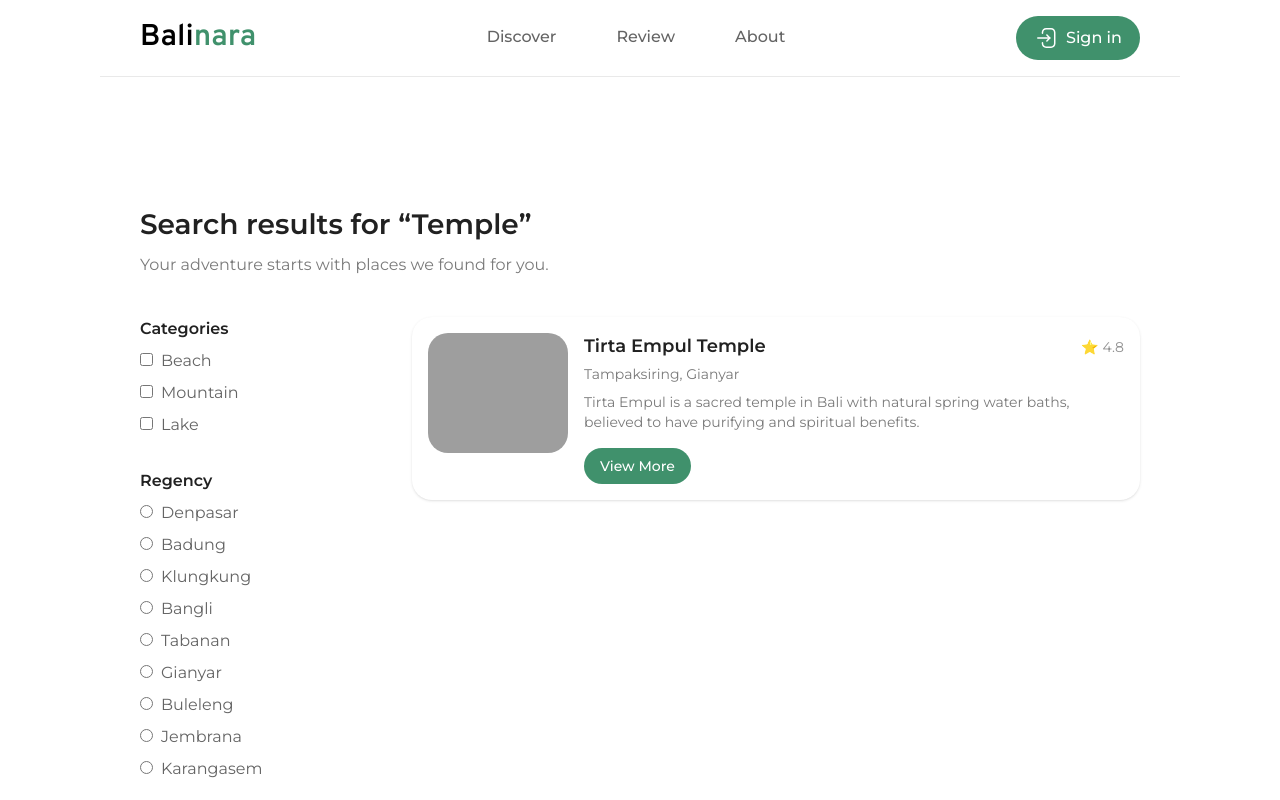
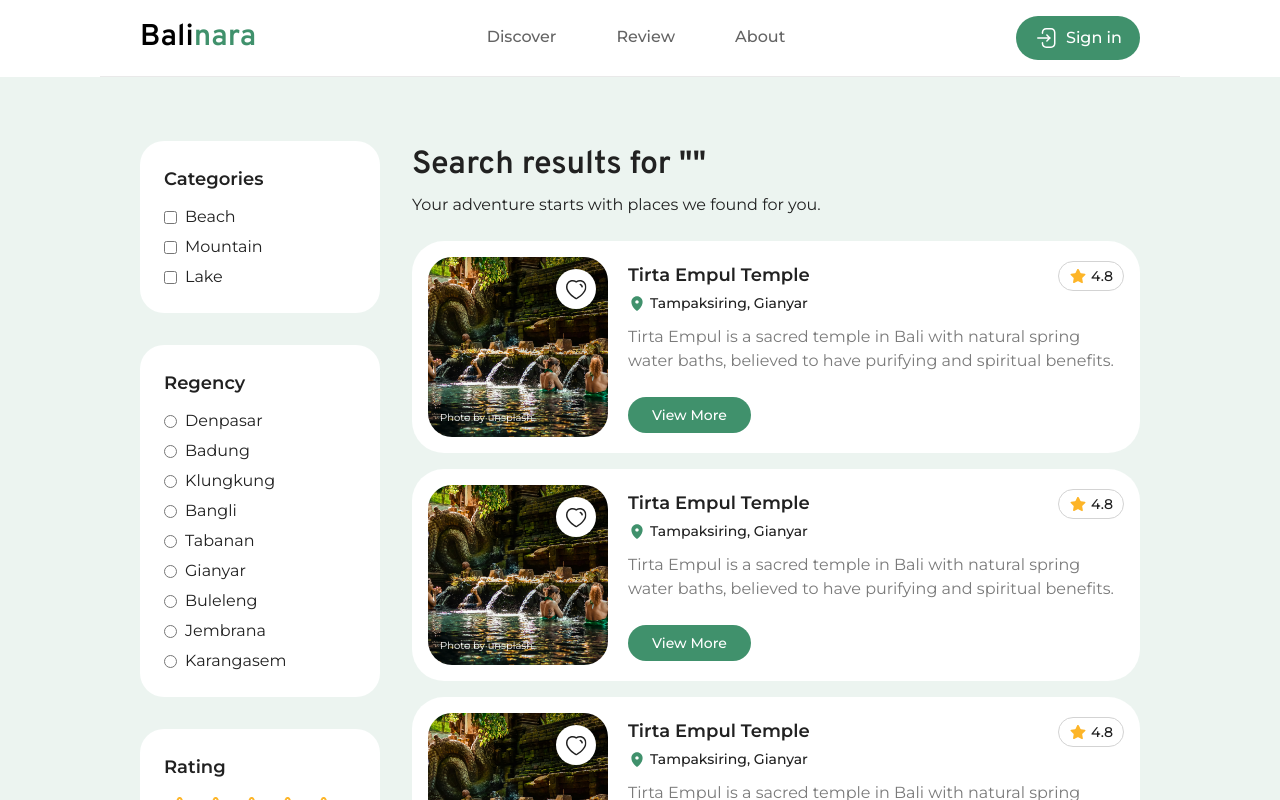
Before and after one commit to YogiPradnyana/balinara, a Vue app in the folder frontend/: page /search in a window 1280 px wide. Shown: the top 800 px of the page. Built offline with nearby package versions, Linux system fonts and the light colour scheme; grey boxes are pictures that could not be loaded.

Commit message:
add: halaman search dan responsivenya, fix: delete mt footer dan menggantinya dengan padding pada konten.

```diff
--- a/frontend/src/components/Footer.vue
+++ b/frontend/src/components/Footer.vue
@@ -5,9 +5,7 @@ import Youtube from '@/components/icons/social-media/Youtube.vue'
 import Threads from '@/components/icons/social-media/Threads.vue'
 </script>
 <template>
-  <footer
-    class="mt-24 md:mt-30 font-pr bg-neu-100 py-16 md:py-20 px-6 sm:px-16 lg:px-[140px] flex flex-col gap-8"
-  >
+  <footer class="font-pr bg-neu-100 py-16 md:py-20 px-6 sm:px-16 lg:px-[140px] flex flex-col gap-8">
     <div class="flex justify-between flex-wrap items-start">
       <div class="max-w-full xl:max-w-[520px] mb-12">
         <h1 class="font-se text-2xl md:text-[32px] leading-8 md:leading-12 font-semibold">
--- /dev/null
+++ b/frontend/src/components/icons/Filter.vue
@@ -0,0 +1,10 @@
+<template>
+  <svg viewBox="0 0 24 24" fill="none" xmlns="http://www.w3.org/2000/svg">
+    <path
+      fill-rule="evenodd"
+      clip-rule="evenodd"
+      d="M2 7C2 6.44772 2.49747 6 3.11111 6H20.8889C21.5026 6 22 6.44772 22 7C22 7.55228 21.5026 8 20.8889 8H3.11111C2.49747 8 2 7.55228 2 7ZM5.33333 12C5.33333 11.4477 5.8308 11 6.44444 11H17.5556C18.1692 11 18.6667 11.4477 18.6667 12C18.6667 12.5523 18.1692 13 17.5556 13H6.44444C5.8308 13 5.33333 12.5523 5.33333 12ZM8.66667 17C8.66667 16.4477 9.16413 16 9.77778 16H14.2222C14.8359 16 15.3333 16.4477 15.3333 17C15.3333 17.5523 14.8359 18 14.2222 18H9.77778C9.16413 18 8.66667 17.5523 8.66667 17Z"
+      fill="currentColor"
+    />
+  </svg>
+</template>
--- a/frontend/src/pages/About.vue
+++ b/frontend/src/pages/About.vue
@@ -6,7 +6,7 @@ import Mail from '@/components/icons/Mail.vue'
 import OutlinedLocation from '@/components/icons/OutlinedLocation.vue'
 </script>
 <template>
-  <div class="px-6 sm:px-16 lg:px-[140px]">
+  <div class="px-6 sm:px-16 lg:px-[140px] pb-24 md:pb-30">
     <!-- Hero Section -->
     <section class="h-[560px] mt-10 md:mt-16 overflow-hidden rounded-3xl">
       <div class="relative h-full w-full">
--- a/frontend/src/pages/Destination.vue
+++ b/frontend/src/pages/Destination.vue
@@ -12,7 +12,7 @@ import StarFilled from '@/components/icons/StarFilled.vue'
 
 <template>
   <!-- Hero Section -->
-  <div class="px-6 sm:px-16 lg:px-[140px]">
+  <div class="px-6 sm:px-16 lg:px-[140px] pb-24 md:pb-30">
     <main class="flex-col flex items-center gap-8 mt-10 md:mt-16">
       <div class="flex flex-col gap-3 text-center items-center">
         <h1
--- a/frontend/src/pages/DetailDestination.vue
+++ b/frontend/src/pages/DetailDestination.vue
@@ -18,7 +18,7 @@ import Temple from '@/components/icons/Temple.vue'
 </script>
 <template>
   <!-- Main Content -->
-  <div class="px-6 sm:px-16 lg:px-[140px]">
+  <div class="px-6 sm:px-16 lg:px-[140px] pb-24 md:pb-30">
     <!-- Breadcrumb -->
     <nav class="flex gap-1 mt-10 md:mt-14 items-center">
       <ArrowLeft />
--- a/frontend/src/pages/Home.vue
+++ b/frontend/src/pages/Home.vue
@@ -11,7 +11,7 @@ import StarFilled from '@/components/icons/StarFilled.vue'
 </script>
 
 <template>
-  <div class="px-6 sm:px-16 lg:px-[140px]">
+  <div class="px-6 sm:px-16 lg:px-[140px] pb-24 md:pb-30">
     <main class="flex-col flex items-center gap-8 mt-10 md:mt-16">
       <div class="flex flex-col gap-3 text-center items-center">
         <h1 class="text-[40px] md:text-[48px] font-semibold leading-14 md:leading-[62px] font-se">
--- a/frontend/src/pages/Profile/Profile.vue
+++ b/frontend/src/pages/Profile/Profile.vue
@@ -6,7 +6,7 @@ import StarFilled from '@/components/icons/StarFilled.vue'
 import Sidebar from '@/components/Sidebar.vue'
 </script>
 <template>
-  <div class="px-6 sm:px-16 lg:px-[140px]">
+  <div class="px-6 sm:px-16 lg:px-[140px] pb-24 md:pb-30">
     <main class="mt-10 md:mt-16 flex gap-3 xl:gap-6">
       <Sidebar />
       <div class="p-0 lg:p-4 w-full">
--- a/frontend/src/pages/Profile/Suggest.vue
+++ b/frontend/src/pages/Profile/Suggest.vue
@@ -3,7 +3,7 @@ import Location from '@/components/icons/Location.vue'
 import Sidebar from '@/components/Sidebar.vue'
 </script>
 <template>
-  <div class="px-6 sm:px-16 lg:px-[140px]">
+  <div class="px-6 sm:px-16 lg:px-[140px] pb-24 md:pb-30">
     <main class="mt-10 md:mt-16 flex gap-3 xl:gap-6">
       <Sidebar />
       <div class="p-0 lg:p-4">
--- a/frontend/src/pages/Profile/Wishlist.vue
+++ b/frontend/src/pages/Profile/Wishlist.vue
@@ -6,7 +6,7 @@ import StarFilled from '@/components/icons/StarFilled.vue'
 import Sidebar from '@/components/Sidebar.vue'
 </script>
 <template>
-  <div class="px-6 sm:px-16 lg:px-[140px]">
+  <div class="px-6 sm:px-16 lg:px-[140px] pb-24 md:pb-30">
     <main class="mt-10 md:mt-16 flex gap-3 xl:gap-6">
       <Sidebar />
       <div class="p-0 lg:p-4">
--- a/frontend/src/pages/Search.vue
+++ b/frontend/src/pages/Search.vue
@@ -1,62 +1,312 @@
+<script setup>
+import Filter from '@/components/icons/Filter.vue'
+import Heart from '@/components/icons/Heart.vue'
+import Location from '@/components/icons/Location.vue'
+import Star from '@/components/icons/Star.vue'
+import StarFilled from '@/components/icons/StarFilled.vue'
+import { ref } from 'vue'
+import { useRoute } from 'vue-router'
+
+const route = useRoute()
+
+const keyword = ref(route.query.q || '')
+const selectedRating = ref(0)
+const hoverRating = ref(0)
+const isFilterOpen = ref(0)
+</script>
+
 <template>
-    <div class="px-[140px] mt-[78px] relative font-pr overflow-x-hidden text-neu-900">
-  <div class="py-12">
-    <h2 class="text-[28px] font-semibold mb-2">Search results for “Temple”</h2>
-    <p class="text-neu-600 mb-10">Your adventure starts with places we found for you.</p>
-
-    <div class="flex gap-8">
+  <div class="px-6 sm:px-16 lg:px-[140px] bg-[#ECF4F0] pb-24 md:pb-30">
+    <div class="flex flex-col md:flex-row gap-8 pt-10 md:pt-16">
       <!-- Sidebar -->
-      <div class="w-[240px] space-y-8">
-        <div>
-          <h3 class="font-semibold mb-2">Categories</h3>
-          <ul class="space-y-2 text-neu-700">
-            <li><input type="checkbox" class="mr-2">Beach</li>
-            <li><input type="checkbox" class="mr-2">Mountain</li>
-            <li><input type="checkbox" class="mr-2">Lake</li>
+      <div class="min-w-52 lg:min-w-60 space-y-5 lg:space-y-8 hidden md:block">
+        <div class="flex p-6 bg-sur-50 rounded-3xl flex-col">
+          <h3 class="text-base sm:text-lg font-semibold mb-3">Categories</h3>
+          <ul class="space-y-1.5">
+            <li>
+              <label class="flex items-center gap-2">
+                <input type="checkbox" value="beach" />
+                Beach
+              </label>
+            </li>
+            <li>
+              <label class="flex items-center gap-2">
+                <input type="checkbox" value="mountain" />
+                Mountain
+              </label>
+            </li>
+            <li>
+              <label class="flex items-center gap-2">
+                <input type="checkbox" value="lake" />
+                Lake
+              </label>
+            </li>
           </ul>
         </div>
-        <div>
-          <h3 class="font-semibold mb-2">Regency</h3>
-          <ul class="space-y-2 text-neu-700">
-            <li><input type="radio" name="regency" class="mr-2">Denpasar</li>
-            <li><input type="radio" name="regency" class="mr-2">Badung</li>
-            <li><input type="radio" name="regency" class="mr-2">Klungkung</li>
-            <li><input type="radio" name="regency" class="mr-2">Bangli</li>
-            <li><input type="radio" name="regency" class="mr-2">Tabanan</li>
-            <li><input type="radio" name="regency" class="mr-2">Gianyar</li>
-            <li><input type="radio" name="regency" class="mr-2">Buleleng</li>
-            <li><input type="radio" name="regency" class="mr-2">Jembrana</li>
-            <li><input type="radio" name="regency" class="mr-2">Karangasem</li>
+        <div class="flex p-6 bg-sur-50 rounded-3xl flex-col">
+          <h3 class="text-base sm:text-lg font-semibold mb-3">Regency</h3>
+          <ul class="space-y-1.5">
+            <li>
+              <label class="flex items-center gap-2">
+                <input type="radio" name="regency" value="denpasar" />
+                Denpasar
+              </label>
+            </li>
+            <li>
+              <label class="flex items-center gap-2">
+                <input type="radio" name="regency" value="badung" />
+                Badung
+              </label>
+            </li>
+            <li>
+              <label class="flex items-center gap-2">
+                <input type="radio" name="regency" value="klungkung" />
+                Klungkung
+              </label>
+            </li>
+            <li>
+              <label class="flex items-center gap-2">
+                <input type="radio" name="regency" value="bangli" />
+                Bangli
+              </label>
+            </li>
+            <li>
+              <label class="flex items-center gap-2">
+                <input type="radio" name="regency" value="tabanan" />
+                Tabanan
+              </label>
+            </li>
+            <li>
+              <label class="flex items-center gap-2">
+                <input type="radio" name="regency" value="gianyar" />
+                Gianyar
+              </label>
+            </li>
+            <li>
+              <label class="flex items-center gap-2">
+                <input type="radio" name="regency" value="buleleng" />
+                Buleleng
+              </label>
+            </li>
+            <li>
+              <label class="flex items-center gap-2">
+                <input type="radio" name="regency" value="jembrana" />
+                Jembrana
+              </label>
+            </li>
+            <li>
+              <label class="flex items-center gap-2">
+                <input type="radio" name="regency" value="karangasem" />
+                Karangasem
+              </label>
+            </li>
           </ul>
         </div>
-        <div>
-          <h3 class="font-semibold mb-2">Rating</h3>
+        <div class="flex p-6 bg-sur-50 rounded-3xl flex-col">
+          <h3 class="text-base sm:text-lg font-semibold mb-3">Rating</h3>
           <div class="flex gap-1">
-            <span>⭐</span><span>⭐</span><span>⭐</span><span>⭐</span><span>⭐</span>
+            <button
+              v-for="i in 5"
+              :key="i"
+              @click="selectedRating = i"
+              @mouseover="hoverRating = i"
+              @mouseleave="hoverRating = 0"
+              class="text-2xl transition"
+            >
+              <component
+                :is="i <= (hoverRating || selectedRating) ? StarFilled : Star"
+                class="size-6 lg:size-8"
+                :class="i <= (hoverRating || selectedRating) ? '' : 'text-[#FDB528]'"
+              />
+            </button>
           </div>
         </div>
       </div>
 
       <!-- Search Result List -->
-      <div class="flex-1 space-y-6">
-        <!-- Card -->
-        <div class="bg-white rounded-[20px] p-4 flex gap-4 shadow-sm" repeat="5">
-          <img src="https://upload.wikimedia.org/wikipedia/commons/thumb/7/70/Tirta_Empul_Tampak_Siring_Bali.jpg/640px-Tirta_Empul_Tampak_Siring_Bali.jpg" alt="Tirta Empul" class="rounded-[20px] w-[140px] h-[120px] object-cover">
-          <div class="flex-1">
-            <div class="flex justify-between">
-              <h4 class="font-semibold text-[18px]">Tirta Empul Temple</h4>
-              <div class="flex items-center gap-1 text-sm text-neu-500">
-                <span>⭐</span>
-                <span>4.8</span>
+      <div class="flex-1 flex flex-col">
+        <h1 class="text-2xl md:mb-1 md:text-[32px] font-se font-semibold leading-10 md:leading-12">
+          Search results for "{{ keyword }}"
+        </h1>
+        <p class="text-sm sm:text-base">Your adventure starts with places we found for you.</p>
+        <div class="md:hidden flex relative w-full justify-end">
+          <div
+            @click="isFilterOpen = !isFilterOpen"
+            class="flex w-fit rounded-lg mt-2 bg-sur-50 p-2 items-center justify-center"
+          >
+            <Filter class="size-5" />
+          </div>
+          <div
+            class="top-13 min-w-56 p-4 absolute bg-sur-50 shadow-sm rounded-2xl flex-col gap-4"
+            :class="isFilterOpen ? 'flex' : 'hidden'"
+          >
+            <div class="flex flex-col">
+              <h3 class="font-semibold mb-2">Categories</h3>
+              <ul class="space-y-1.5 text-sm">
+                <li>
+                  <label class="flex items-center gap-1.5">
+                    <input type="checkbox" value="beach" />
+                    Beach
+                  </label>
+                </li>
+                <li>
+                  <label class="flex items-center gap-1.5">
+                    <input type="checkbox" value="mountain" />
+                    Mountain
+                  </label>
+                </li>
+                <li>
+                  <label class="flex items-center gap-1.5">
+                    <input type="checkbox" value="lake" />
+                    Lake
+                  </label>
+                </li>
+              </ul>
+            </div>
+            <div class="w-3/4 h-[1px] bg-neu-100"></div>
+            <div class="flex flex-col">
+              <h3 class="font-semibold mb-2">Regency</h3>
+              <ul class="space-y-1.5 text-sm">
+                <li>
+                  <label class="flex items-center gap-2">
+                    <input type="radio" name="regency" value="denpasar" />
+                    Denpasar
+                  </label>
+                </li>
+                <li>
+                  <label class="flex items-center gap-2">
+                    <input type="radio" name="regency" value="badung" />
+                    Badung
+                  </label>
+                </li>
+                <li>
+                  <label class="flex items-center gap-2">
+                    <input type="radio" name="regency" value="klungkung" />
+                    Klungkung
+                  </label>
+                </li>
+                <li>
+                  <label class="flex items-center gap-2">
+                    <input type="radio" name="regency" value="bangli" />
+                    Bangli
+                  </label>
+                </li>
+                <li>
+                  <label class="flex items-center gap-2">
+                    <input type="radio" name="regency" value="tabanan" />
+                    Tabanan
+                  </label>
+                </li>
+                <li>
+                  <label class="flex items-center gap-2">
+                    <input type="radio" name="regency" value="gianyar" />
+                    Gianyar
+                  </label>
+                </li>
+                <li>
+                  <label class="flex items-center gap-2">
+                    <input type="radio" name="regency" value="buleleng" />
+                    Buleleng
+                  </label>
+                </li>
+                <li>
+                  <label class="flex items-center gap-2">
+                    <input type="radio" name="regency" value="jembrana" />
+                    Jembrana
+                  </label>
+                </li>
+                <li>
+                  <label class="flex items-center gap-2">
+                    <input type="radio" name="regency" value="karangasem" />
+                    Karangasem
+                  </label>
+                </li>
+              </ul>
+            </div>
+            <div class="w-3/4 h-[1px] bg-neu-100"></div>
+            <div class="flex flex-col">
+              <h3 class="font-semibold mb-2">Rating</h3>
+              <div class="flex gap-1">
+                <button
+                  v-for="i in 5"
+                  :key="i"
+                  @click="selectedRating = i"
+                  @mouseover="hoverRating = i"
+                  @mouseleave="hoverRating = 0"
+                  class="text-2xl transition"
+                >
+                  <component
+                    :is="i <= (hoverRating || selectedRating) ? StarFilled : Star"
+                    class="size-5"
+                    :class="i <= (hoverRating || selectedRating) ? '' : 'text-[#FDB528]'"
+                  />
+                </button>
               </div>
             </div>
-            <p class="text-neu-600 text-sm mt-1">Tampaksiring, Gianyar</p>
-            <p class="text-neu-600 text-sm mt-2">Tirta Empul is a sacred temple in Bali with natural spring water baths, believed to have purifying and spiritual benefits.</p>
-            <button class="mt-4 bg-pr-500 text-white px-4 py-2 rounded-full text-sm font-medium">View More</button>
           </div>
         </div>
+        <!-- Card -->
+        <ul class="flex gap-4 mt-4 md:mt-6 flex-col">
+          <div
+            v-for="i in 5"
+            :key="i"
+            class="flex bg-sur-50 rounded-4xl p-4 gap-3 sm:gap-5 items-center w-full"
+          >
+            <div
+              class="relative overflow-hidden size-32 xs:size-36 md:size-40 lg:size-45 rounded-3xl"
+            >
+              <img
+                src="@/assets/images/tirta-empul-temple.webp"
+                alt="Tirta Empul"
+                class="object-cover w-full h-full"
+              />
+              <div
+                class="flex flex-col justify-between items-end absolute bottom-0 top-0 left-0 right-0 p-3"
+              >
+                <div class="p-2 flex items-center justify-center bg-sur-50 rounded-full w-fit">
+                  <Heart class="size-6 text-neu-900" />
+                </div>
+                <p class="text-[8px] w-full text-start md:text-[10px] text-neu-50">
+                  Photo by unsplash
+                </p>
+              </div>
+            </div>
+
+            <div class="flex flex-col flex-1">
+              <div class="flex justify-between">
+                <div>
+                  <h3 class="font-semibold text-base md:text-lg line-clamp-1">
+                    Tirta Empul Temple
+                  </h3>
+                  <div class="gap-1 md:mt-1 font-medium text-xs md:text-sm items-center flex">
+                    <Location class="size-4 md:size-4.5" /><span class="line-clamp-1"
+                      >Tampaksiring, Gianyar</span
+                    >
+                  </div>
+                </div>
+                <div
+                  class="py-1 px-2 sm:px-2.5 flex items-center border border-neu-200 justify-center w-fit h-fit font-medium text-xs sm:text-sm gap-1 bg-sur-50 rounded-full"
+                >
+                  <StarFilled class="size-4 md:size-4.5" />
+                  4.8
+                </div>
+              </div>
+
+              <p class="text-sm md:text-base text-neu-600 mt-2 lg:mt-3 line-clamp-2">
+                Tirta Empul is a sacred temple in Bali with natural spring water baths, believed to
+                have purifying and spiritual benefits.
+              </p>
+
+              <button
+                type="button"
+                class="px-6 py-2 mt-3 sm:mt-4 lg:mt-6 flex gap-2 w-fit items-center justify-center text-xs md:text-sm font-medium bg-pr-500 rounded-full text-neu-50"
+              >
+                View More
+              </button>
+            </div>
+          </div>
+        </ul>
       </div>
     </div>
   </div>
-</div>
 </template>
--- a/frontend/src/pages/SuggestSpot.vue
+++ b/frontend/src/pages/SuggestSpot.vue
@@ -6,7 +6,7 @@ import Photo from '@/components/icons/Photo.vue'
 import Subtract from '@/components/icons/Subtract.vue'
 </script>
 <template>
-  <div class="px-6 sm:px-16 lg:px-[140px]">
+  <div class="px-6 sm:px-16 lg:px-[140px] pb-24 md:pb-30">
     <form class="flex flex-col lg:flex-row gap-6 lg:gap-16 mt-10 md:mt-16">
       <!-- Form Left -->
       <div class="w-full md:w-3/4 lg:min-w-80 xl:min-w-120 flex flex-col gap-6">
```
